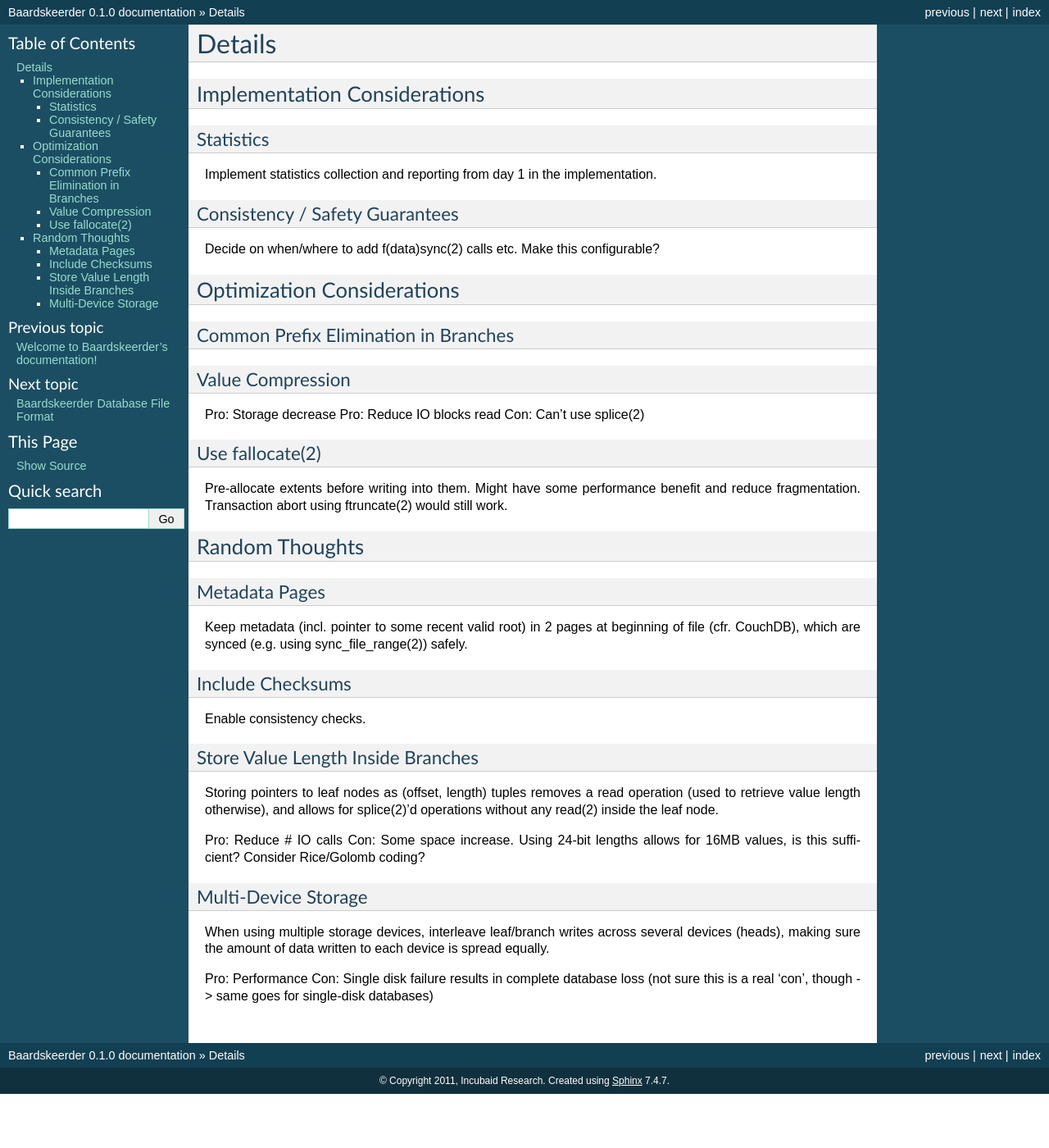
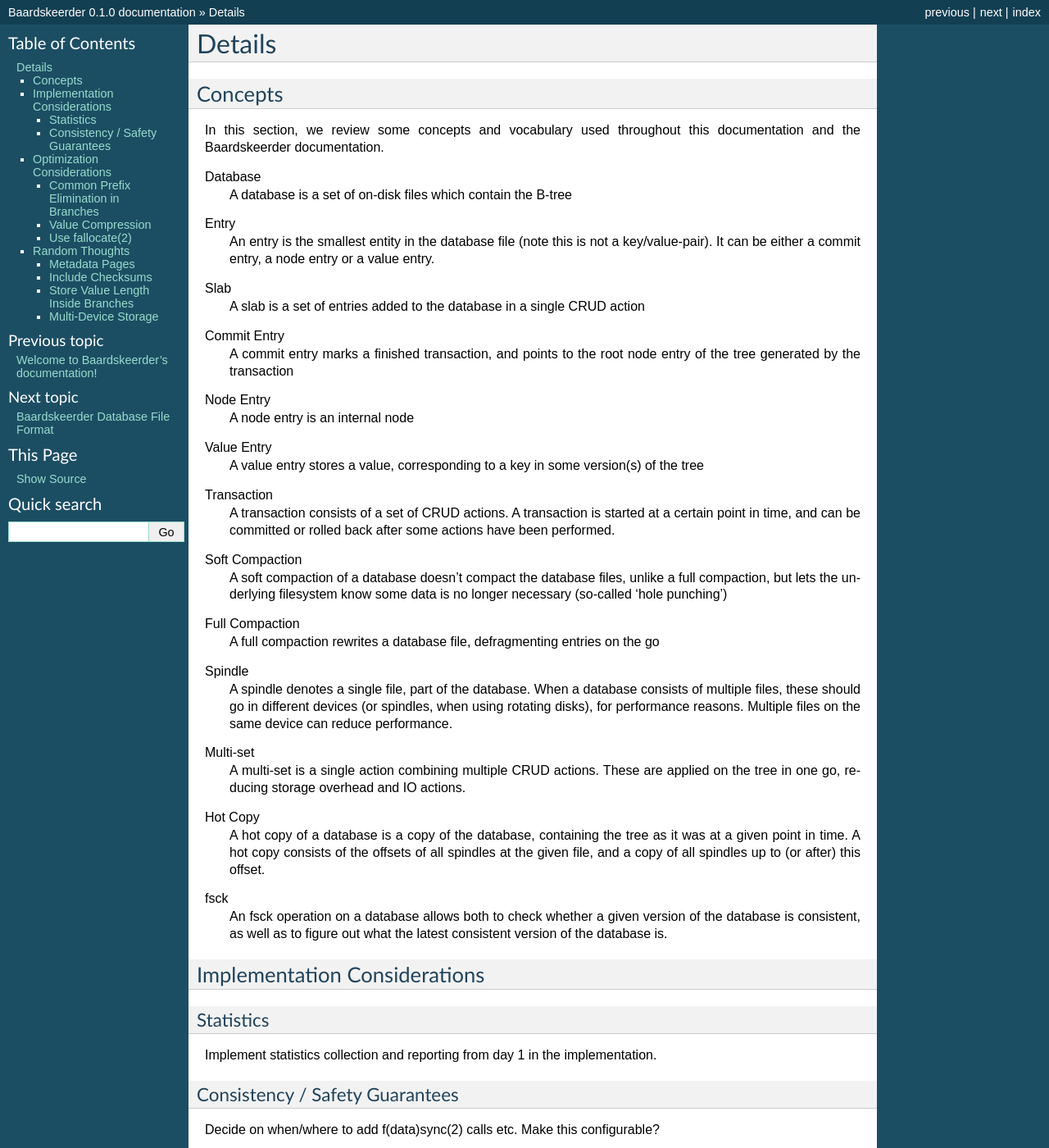
Before and after one commit to Incubaid/baardskeerder, a Sphinx documentation site: the page built from doc/details.rst, in a window 1280 px wide and 1400 px high. Shown: the whole window at 82% size. Built offline with Sphinx 7.4.7, drawn with Linux system fonts in a browser that asks for light colours.

Commit message:
Add some concepts / vocabulary / definitions

```diff
--- a/doc/details.rst
+++ b/doc/details.rst
@@ -1,5 +1,67 @@
 Details
 =======
+
+Concepts
+--------
+In this section, we review some concepts and vocabulary used throughout this
+documentation and the Baardskeerder documentation.
+
+Database
+    A database is a set of on-disk files which contain the B-tree
+
+Entry
+    An entry is the smallest entity in the database file (note this is not a
+    key/value-pair). It can be either a commit entry, a node entry or a value
+    entry.
+
+Slab
+    A slab is a set of entries added to the database in a single CRUD action
+
+Commit Entry
+    A commit entry marks a finished transaction, and points to the root node
+    entry of the tree generated by the transaction
+
+Node Entry
+    A node entry is an internal node
+
+Value Entry
+    A value entry stores a value, corresponding to a key in some version(s) of
+    the tree
+
+Transaction
+    A transaction consists of a set of CRUD actions. A transaction is started
+    at a certain point in time, and can be committed or rolled back after some
+    actions have been performed.
+
+Soft Compaction
+    A soft compaction of a database doesn't compact the database files, unlike
+    a full compaction, but lets the underlying filesystem know some data is no
+    longer necessary (so-called 'hole punching')
+
+Full Compaction
+    A full compaction rewrites a database file, defragmenting entries on the go
+
+Spindle
+    A spindle denotes a single file, part of the database. When a database
+    consists of multiple files, these should go in different devices (or
+    spindles, when using rotating disks), for performance reasons. Multiple
+    files on the same device can reduce performance.
+
+Multi-set
+    A multi-set is a single action combining multiple CRUD actions. These are
+    applied on the tree in one go, reducing storage overhead and IO actions.
+
+Hot Copy
+    A hot copy of a database is a copy of the database, containing the tree as
+    it was at a given point in time. A hot copy consists of the offsets of all
+    spindles at the given file, and a copy of all spindles up to (or after)
+    this offset.
+
+fsck
+    An fsck operation on a database allows both to check whether a given
+    version of the database is consistent, as well as to figure out what the
+    latest consistent version of the database is.
+
 
 Implementation Considerations
 -----------------------------
```
